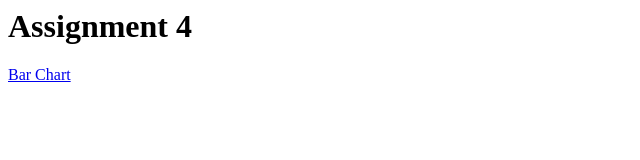
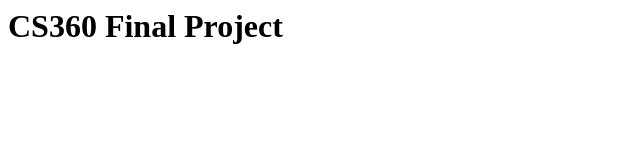
Before and after one commit to shamlu360/shamlu360.github.io, a plain HTML site: page index.html in a window 1280 px wide. Shown: the whole page, without its empty margins (0-640 px from the left). Drawn offline with Linux system fonts and the light colour scheme.

Commit message:
Update index.html

```diff
--- a/index.html
+++ b/index.html
@@ -1,8 +1,7 @@
 <!DOCTYPE>
 <html>
 	<body>
-		<h1> Assignment 4</h1>
-		<p><a href = "https://bl.ocks.org/Mlu13/raw/63d198982d360758e330a71b07326cbb/">Bar Chart</a></p>
+		<h1> CS360 Final Project</h1>
 
 		</body>
 </html>
```
